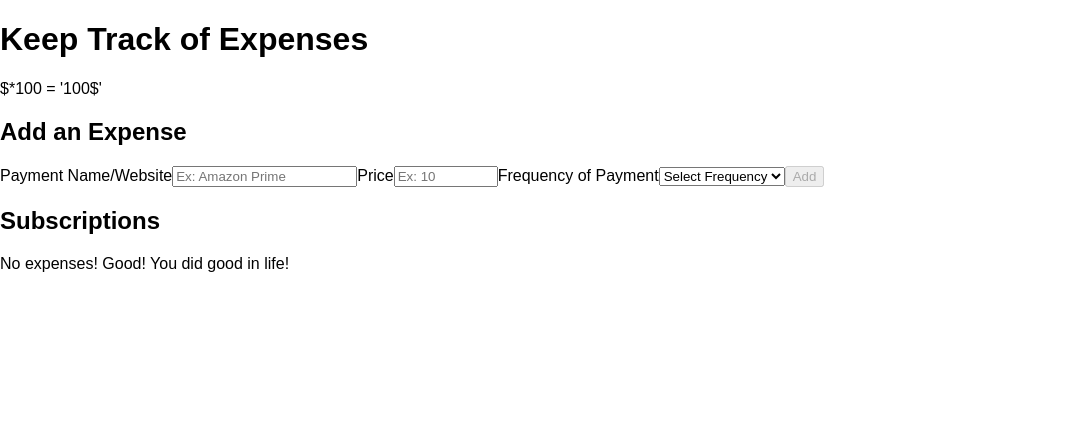
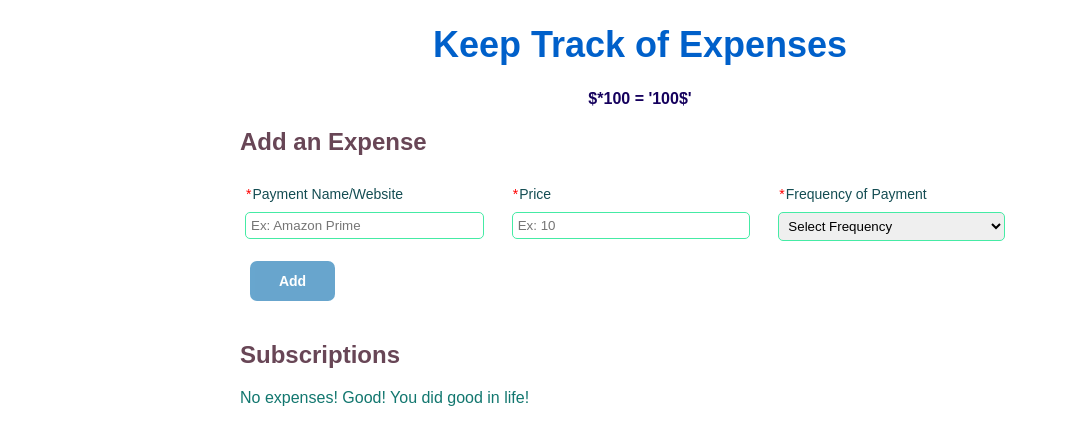
Before and after one commit to KRRISH96/KeepTrackExpenses, a React (Create React App) app: page / in a window 1280 px wide. Shown: the top 444 px of the page, without its empty margins (0-1068 px from the left). Built offline with nearby package versions, Linux system fonts and the light colour scheme.

Commit message:
styles added

```diff
--- a/src/components/App.js
+++ b/src/components/App.js
@@ -5,9 +5,11 @@ class App extends Component {
   render() {
     return (
       <div className="App">
-      <h1>Keep Track of Expenses</h1>
-      <p>$*100 = '100$'</p>
-      <Form />
+        <div className='title'>
+          <h1>Keep Track of Expenses</h1>
+          <p>$*100 = '100$'</p>
+        </div>
+        <Form />
       </div>
     );
   }
--- a/src/components/Form.js
+++ b/src/components/Form.js
@@ -51,12 +51,15 @@ class Form extends Component {
     const {purpose, priceTag, payFreq,expenses,subscriptions} = this.state;
     let totalExpenses = expenses.toFixed(2);
     return (
-      <div>
-          <div>
-            {expenses > 0.00 && <p>Monthly Spending<br></br>{totalExpenses}$! That is a lot of money!</p>}
-          </div>
+      <div className='mainContent'>
+            {expenses > 0.00 &&
+              <div  class='expenseTitle'>
+                <h3>Monthly Spending</h3>
+                <p><span>{totalExpenses}$!</span> That is a lot of money!</p>
+              </div>}
         <h2>Add an Expense</h2>
-        <form  onSubmit={this.handleSubmit} id='mainForm'>
+        <form id='mainForm'>
+          <div className='formInput'>
             <label
               htmlFor='name'>
               Payment Name/Website
@@ -69,7 +72,8 @@ class Form extends Component {
               value={purpose}
               onChange={this.handleChange}
               required/>
-
+            </div>
+            <div className='formInput'>
               <label
                 htmlFor='price'>
                 Price
@@ -85,7 +89,8 @@ class Form extends Component {
                 value={priceTag}
                 onChange={this.handleChange}
                 required />
-
+              </div>
+              <div className='formInput'>
               <label
                 htmlFor='payment-freq'>
                 Frequency of Payment
@@ -103,12 +108,13 @@ class Form extends Component {
                     )
                   })}
                 </select>
-          <button type='submit' disabled={!(purpose && priceTag && payFreq)}>Add</button>
+                </div>
         </form>
+        <button type='submit' onClick={this.handleSubmit} disabled={!(purpose && priceTag && payFreq)}>Add</button>
         <h2>Subscriptions</h2>
         <div>
-          {expenses <= 0.00 && <p>No expenses! Good! You did good in life!</p>}
-          <ul>
+          {expenses <= 0.00 && <p id='defaultSub'>No expenses! Good! You did good in life!</p>}
+          <ul className='subscription'>
             {subscriptions.map((subscription, index) => {
               return (
                 <li key={index}>
--- a/src/components/Subscription.js
+++ b/src/components/Subscription.js
@@ -2,19 +2,19 @@ import React from 'react';
 
 function Subscription (props) {
         return(
-          <div>
-              <ul className='sub-item'>
-                  <li className='sub-header'>
+          <div className='subDetails'>
+                <div className='subHead'>
+                  <h4>
                     {props.details.purpose}
-                  </li>
-                  <li>
-                    {props.details.priceTag}$
-                  </li>
-                  <li>
-                    {props.details.payFreq}
-                  </li>
-              </ul>
-              <button onClick={()=>props.handleRemoval(props.details.id,props.details.priceTag,props.details.payFreq)}>Remove</button>
+                  </h4>
+                  <button onClick={()=>props.handleRemoval(props.details.id,props.details.priceTag,props.details.payFreq)}>Remove</button>
+                  </div>
+                  <p>
+                    Price: <span>{props.details.priceTag}$</span>
+                  </p>
+                  <p>
+                    Frequency: <span>{props.details.payFreq}</span>
+                  </p>
           </div>
         )
   }
--- a/src/index.css
+++ b/src/index.css
@@ -3,34 +3,147 @@ body {
   padding: 0;
   font-family: sans-serif;
 }
+root {
+  display: flex;
+}
 ul {
   list-style: none;
+  padding: 0;
 }
-.subscription,.sub-header {
+.App {
+  margin: 0 auto;
+  max-width: 800px;
+  padding: 0 20px;
+  align-items: center;
+  justify-content: center;
+}
+.title h1 {
+  color: #0060ca;
+}
+
+.title {
+  text-align: center;
+  font-weight: bolder;
+  font-size: 18px;
+}
+
+.title p{
+  color: #15005d;
+  font-weight: bolder;
+  font-size: 16px;
+}
+#mainForm {
   display: flex;
-  align-items: center;
   flex-wrap: wrap;
+  min-width: 300px;
+  justify-content: space-between;
+}
+.formInput {
+  display: flex;
+  flex-direction: column;
+  margin: 0 35px 0 5px;
+  flex: 1;
+}
+.formInput input, .formInput select {
+  padding: 5px;
+  outline: hidden;
+  min-width: 100%;
+  /* flex: 1; */
+  border: 1px solid #45eba5;
+  border-radius: 5px;
+}
+.formInput label {
+  font-size: 14px;
+  color: #144d53;
+  padding: 10px 0;
+}
+.formInput label:before {
+  content: '*';
+  color: red;
+  margin: 1px;
+}
+.mainContent button {
+  margin: 20px 10px;
+  width: 85px;
+  height: 40px;
+  background: #2980b9;
+  border: none;
+  border-radius: 7px;
+  color: #fff;
+  font-size: 14px;
+  font-weight: bold;
+  cursor: pointer;
+}
+.mainContent button:hover {
+  opacity: 0.9;
+}
+.mainContent button:disabled {
+  opacity: 0.7;
+  cursor: not-allowed;
+}
+h2 {
+  color: #684656;
+}
+.expenseTitle {
+  background: #e7eff3;
+  padding: 5px 20px;
+  border-radius: 8px;
+}
+.expenseTitle h3 {
+  color: #606470;
+}
+.expenseTitle p {
+  color: #394a51;
+}
+.expenseTitle span {
+  font-weight: bold;
+}
+#defaultSub {
+  color: #12776f;
 }
 .subscription {
-  border: 1px solid red;
+  display: grid;
+  grid-template-columns: 1fr 1fr;
+}
+.subDetails {
+  border: 1px dashed #ffd6a0;
+  background: rgba(248,213,240,0.3);
+  border-radius: 10px;
+  display: flex;
   flex-direction: column;
-  margin: 30px;
-  width: 90%;
-  justify-content: space-around;
+  min-height: 120px;
+  margin: 10px;
+  padding: 10px;
+  justify-content: space-between;
 }
-.sub-header {
-    justify-content: space-between;
-    align-items: center;
-    border: 1px solid black;
+.subHead {
+  display: grid;
+  grid-template-columns: 5fr 1fr;
+  justify-content: space-between;
+  padding:  0 5px;
 }
-.sub-item {
-  display: flex;
-  flex-wrap: wrap;
-  border: 1px solid green;
-  margin-bottom: 20px;
-  padding: 0;
-  width: 75%;
-  justify-content: center;
-  margin: 0 auto;
-  align-items: center;
+.subHead h4 {
+  color: #283149;
+  text-transform: capitalize;
+  margin: 10px 0;
 }
+
+.subHead button {
+  /* display: inline-flex; */
+  align-items: flex-start;
+  background: none;
+  font-size: 14px;
+  font-weight: 400;
+  color: #a40a3c;
+  margin: 0;
+  padding: 5px;
+  width: auto;
+}
+.subDetails p {
+  color: #394a51;
+  margin: 5px 0;
+}
+.subDetails span {
+  font-weight: bold;
+  color: #681a1e;
+}
```
Lines whose indentation alone changed are shown as unchanged.
